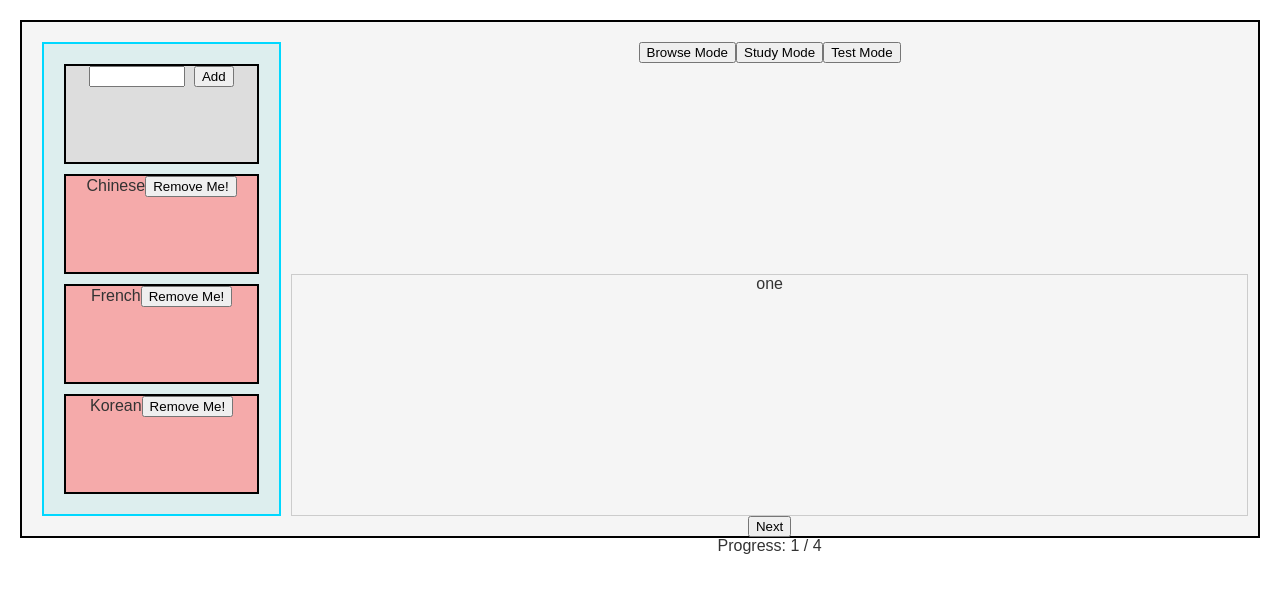
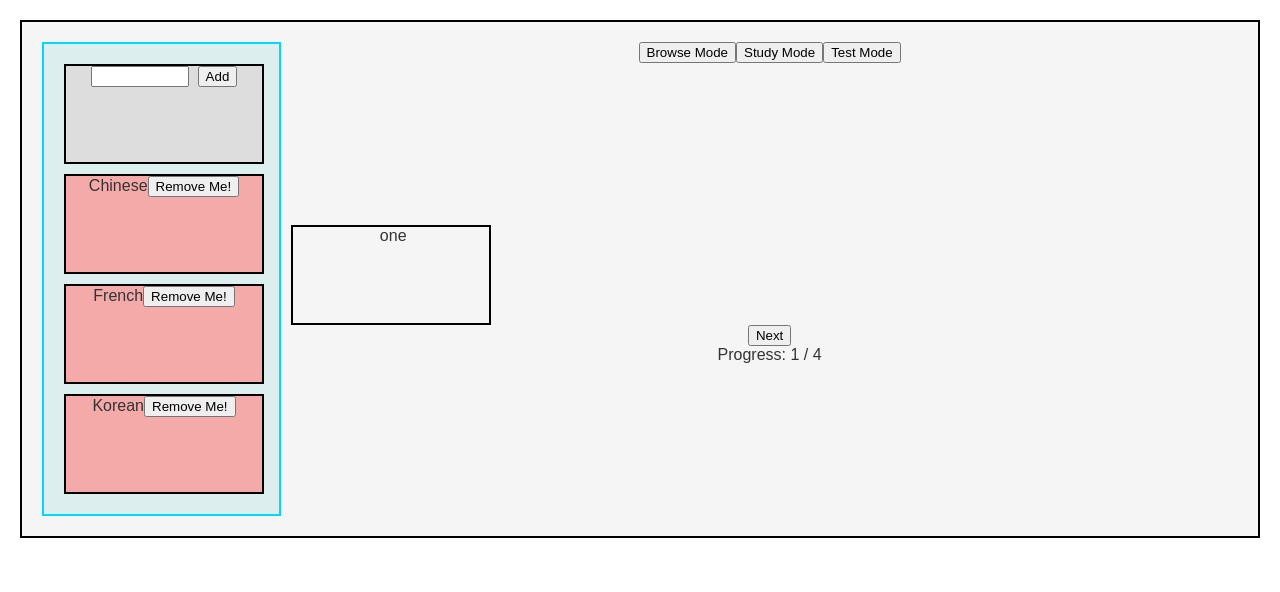
Before and after one commit to yyjoycewoo/VocabMaster, a React (Create React App) app: page / in a window 1280 px wide. Both pictures are taken after a click on the button "Study Mode". Shown: the top 592 px of the page. Built offline with nearby package versions, Linux system fonts and the light colour scheme.

Commit message:
adding style stuff

```diff
--- a/src/components/AddItem.js
+++ b/src/components/AddItem.js
@@ -40,7 +40,7 @@ class AddItem extends Component {
   render() {
     if (this.props.type === "flashcard") {
       return (
-        <div className="AddItem">
+        <div className="AddItem card">
           <input
             type="text"
             name="question"
@@ -62,7 +62,7 @@ class AddItem extends Component {
       );
     } else {
       return (
-        <div className="AddItem">
+        <div className="AddItem card">
           <input
             type="text"
             name="name"
--- a/src/components/Flashcard.js
+++ b/src/components/Flashcard.js
@@ -40,7 +40,7 @@ class Flashcard extends Component {
 
   renderFlipCard() {
     return  (
-      <div className="Flashcard flip-container" ontouchstart="this.classList.toggle('hover');">
+      <div className="Flashcard flip-container card" ontouchstart="this.classList.toggle('hover');">
         <div className="flipper">
           <div className="front">
             {this.props.question}
@@ -55,7 +55,7 @@ class Flashcard extends Component {
 
   renderBrowseCard() {
     return (
-      <div className="Flashcard">
+      <div className="Flashcard card">
         <div>
           {this.props.question}
         </div>
@@ -69,7 +69,7 @@ class Flashcard extends Component {
 
   renderNonFlipCard() {
     return (
-      <div className="Flashcard">
+      <div className="Flashcard card">
         <div>
           {this.props.question}
         </div>
--- a/src/components/Set.js
+++ b/src/components/Set.js
@@ -4,7 +4,7 @@ import "../styles/Set.css";
 class Set extends Component {
   render() {
     return (
-      <div onClick={this.props.onClick} className="Set" data-id={this.props.id}>
+      <div onClick={this.props.onClick} className="Set card" data-id={this.props.id}>
         {this.props.name}
         <button onClick={this.removeSet}>Remove Me!</button>
       </div>
--- a/src/styles/AddItem.css
+++ b/src/styles/AddItem.css
@@ -1,8 +1,9 @@
 .AddItem {
-  margin: 0px;
-  padding: 0px;
   border: 2px solid #000;
   background: #DDD;
   text-align: center;
-  width: 100%;
+  margin: 0px;
+  padding: 0px;
+  width: 200px;
+  height: 100px;
 }
--- a/src/styles/Flashcard.css
+++ b/src/styles/Flashcard.css
@@ -1,11 +1,4 @@
-.Flashcard {
-  border: 2px solid black;
-  text-align: center;
-  background: #f5f5f5;
-  color: #333;
-  margin: 0px;
-  padding: 0px;
-}
+
 
 
 .flip-container {
@@ -26,7 +19,7 @@
 	}
 
 .flip-container, .front, .back {
-	width: 100%;
+	width: 200px;
 	height: 100%;
 }
 
@@ -122,3 +115,14 @@
   font-family: arial;
   line-height: 2em;
 }
+
+.Flashcard {
+  border: 2px solid black;
+  text-align: center;
+  background: #f5f5f5;
+  color: #333;
+  margin: 0px;
+  padding: 0px;
+  width: 200px;
+  height: 100px;
+}
--- a/src/styles/FlashcardList.css
+++ b/src/styles/FlashcardList.css
@@ -7,7 +7,7 @@
 
 
   display: grid;
-  grid-template-columns: repeat(auto-fill, minmax(250px, 1fr));
+  grid-template-columns: repeat(auto-fill, minmax(200px, 1fr));
   grid-gap: 10px;
-  grid-auto-rows: minmax(100px, auto);
+  grid-auto-rows: auto;
 }
--- a/src/styles/StudyList.css
+++ b/src/styles/StudyList.css
@@ -0,0 +1,13 @@
+.StudyList {
+  padding: 20px;
+  border: 2px solid #00D8FF;
+  background: #DDEEFF;
+
+  grid-area: flashcardList;
+
+
+  display: grid;
+  grid-template-columns: repeat(auto-fill, minmax(200px, 1fr));
+  grid-gap: 10px;
+  grid-auto-rows: auto;
+}
--- a/src/styles/index.css
+++ b/src/styles/index.css
@@ -2,4 +2,17 @@ body {
   margin: 0;
   padding: 0;
   font-family: sans-serif;
+
+   min-width:700px;        /* Suppose you want minimum width of 1000px */
+        /* As IE6 ignores !important it will set width as 1000px; */
 }
+
+
+.card {
+  border: 2px solid black !important;
+  text-align: center !important;
+  margin: 0px !important;
+  padding: 0px !important;
+  width: 200px !important;
+  height: 100px !important;
+}
```
